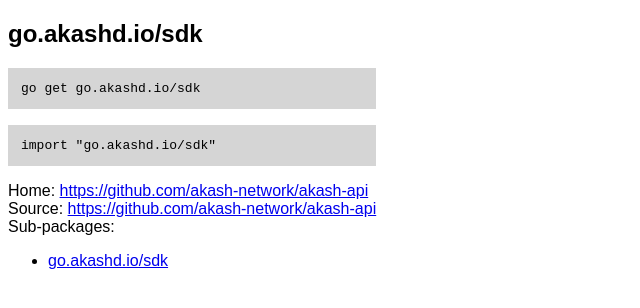
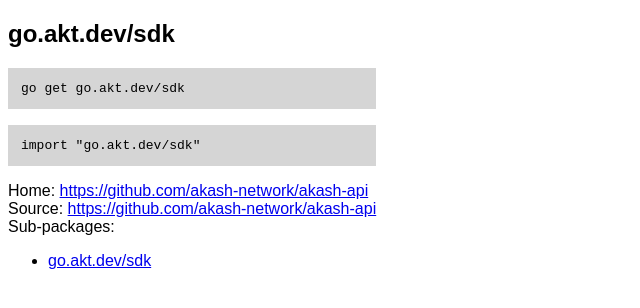
Before and after one commit to akash-network/vanity, a plain HTML site: page sdk/index.html in a window 1280 px wide. Shown: the whole page, without its empty margins (0-640 px from the left). Drawn offline with Linux system fonts and the light colour scheme.

Commit message:
fix: update CNAME

```diff
--- a/sdk/index.html
+++ b/sdk/index.html
@@ -2,9 +2,9 @@
 <html>
 <head>
 <meta charset="utf-8">
-<title>go.akashd.io/sdk</title>
-<meta name="go-import" content="go.akashd.io/ git https://github.com/akash-network/akash-api">
-<meta name="go-source" content="go.akashd.io/ https://github.com/akash-network/akash-api https://github.com/akash-network/akash-api/tree/sdk-47{/dir} https://github.com/akash-network/akash-api/blob/sdk-47{/dir}/{file}#L{line}">
+<title>go.akt.dev/sdk</title>
+<meta name="go-import" content="go.akt.dev/ git https://github.com/akash-network/akash-api">
+<meta name="go-source" content="go.akt.dev/ https://github.com/akash-network/akash-api https://github.com/akash-network/akash-api/tree/sdk-47{/dir} https://github.com/akash-network/akash-api/blob/sdk-47{/dir}/{file}#L{line}">
 <style>
 * { font-family: sans-serif; }
 body { margin-top: 0; }
@@ -15,11 +15,11 @@ ul { margin-top: 16px; margin-bottom: 16px; }
 </head>
 <body>
 <div class="content">
-<h2>go.akashd.io/sdk</h2>
-<code>go get go.akashd.io/sdk</code>
-<code>import "go.akashd.io/sdk"</code>
+<h2>go.akt.dev/sdk</h2>
+<code>go get go.akt.dev/sdk</code>
+<code>import "go.akt.dev/sdk"</code>
 Home: <a href="https://github.com/akash-network/akash-api">https://github.com/akash-network/akash-api</a><br/>
 Source: <a href="https://github.com/akash-network/akash-api">https://github.com/akash-network/akash-api</a><br/>
-Sub-packages:<ul><li><a href="/sdk">go.akashd.io/sdk</a></li></ul></div>
+Sub-packages:<ul><li><a href="/sdk">go.akt.dev/sdk</a></li></ul></div>
 </body>
 </html>
--- a/vangen.json
+++ b/vangen.json
@@ -1,5 +1,5 @@
 {
-  "domain": "go.akashd.io",
+  "domain": "go.akt.dev",
   "docsDomain": "pkg.go.dev",
   "index": true,
   "repositories": [
```
Also changed, not shown: index.html (+7 -7 lines), 1 other file.
